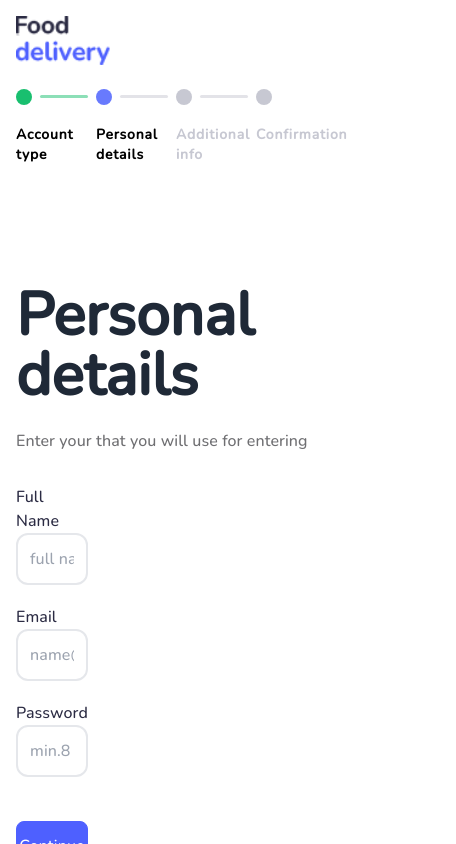
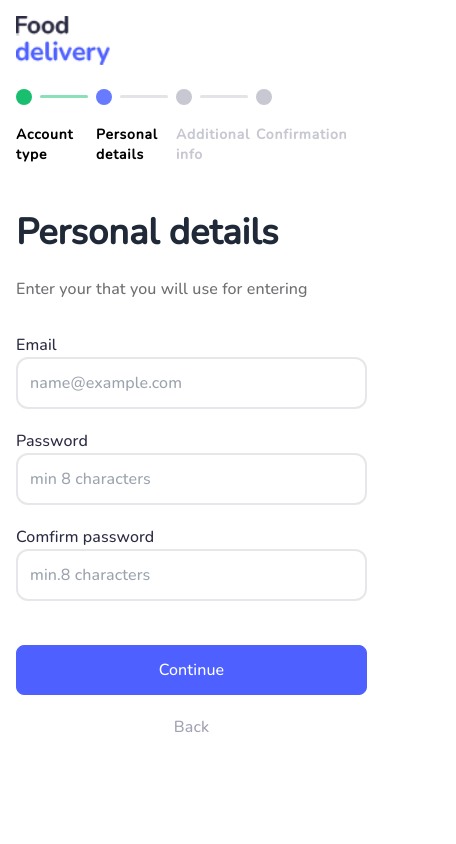
Before and after one commit to N-Mehroj/food-delivery, a Vue app: page /register in a window 390 px wide. Both pictures are taken after a click on the button "Continue". Shown: the top 844 px of the page, 456 px wide, since content can reach past the window. Built offline with nearby package versions, Linux system fonts and the light colour scheme; no server answers; some icons are missing.

Commit message:
feat: add singup responsive second  page

```diff
--- a/src/views/SignUpView.vue
+++ b/src/views/SignUpView.vue
@@ -1,6 +1,6 @@
 <template>
   <div
-    class="grid lg:grid-cols-1 xl:grid-cols-12 2xl:grid-cols-12 w-full px-4 sm:px-10 md:px-0"
+    class="grid lg:grid-cols-1 xl:grid-cols-12 2xl:grid-cols-12 w-full px-4 sm:px-10 md:px-0 h-screen"
   >
     <div
       class="overflow-hidden bg-[#687AFD] hidden md:flex md:h-[350px] xl:h-auto md:pl-10 xl:col-span-5 relative"
@@ -22,7 +22,7 @@
       <img
         :src="signImg"
         alt=""
-        class="rounded-xl absolute left-[54%] top-[-320px] xl:top-[70%] xl:left-[-15%] w-[850px] rotate-15 xl:rotate-[20deg]"
+        class="rounded-xl absolute left-[54%] top-[-320px] xl:top-[70%] xl:left-[-15%] w-[850px] rotate-[-15deg] xl:rotate-[20deg]"
       />
     </div>
     <div class="mt-4 md:pl-10 xl:col-span-7 xl:mr-10 xl:ml-16 2xl:pr-15">
@@ -132,7 +132,7 @@
           <p class="text-[#6f6f72] mt-4">
             Register to create your restaurant or personal account
           </p>
-          <div class="flex flex-wrap md:mt-6 justify-between">
+          <div class="flex flex-wrap md:mt-6 justify-between 2xl:max-w-xl">
             <div
               @click="type(true)"
               :class="[{ 'border-[#4E60FF] bg-[#F3F4FF]': typeName }]"
@@ -191,41 +191,50 @@
         </div>
 
         <div
-          class="mt-28 bloc"
+          class="mt-10 bloc"
           :class="[{ 'steps hidden': step > 2 }, { hidden: step != 2 }]"
         >
-          <div class="inline-block pr-32">
-            <h1 class="text-6xl">Personal details</h1>
+          <div class="inline-block xl:pr-32">
+            <h1 class="md:text-6xl text-4xl">Personal details</h1>
             <p class="text-[#6f6f72] mt-4">
               Enter your that you will use for entering
             </p>
-            <form @submit.prevent class="mt-7 pr-60">
-              <label>Full Name</label>
+            <form @submit.prevent class="mt-7 w-full xl:w-[360px]">
+              <div class="w-[90vw] xl:w-full">
+                <label>Email</label>
                 <Input
                   type="text"
-                placeholder="full name"
+                  placeholder="name@example.com"
                   :value="fullName"
                   @input="fullName = $event.target.value"
                 />
-              <label>Email</label>
+              </div>
+              <div class="md:flex xl:block justify-between">
+                <div class="w-[90vw] md:w-[43vw] xl:w-full">
+                  <label>Password</label>
                   <Input
-                type="email"
-                placeholder="name@exmple.com"
+                    type="password"
+                    placeholder="min 8 characters"
                     :value="email"
                     @input="email = $event.target.value"
                   />
-              <label>Password</label>
+                </div>
+                <div class="w-[90vw] md:w-[43vw] xl:w-full">
+                  <label> Comfirm password</label>
                   <Input
                     type="password"
                     placeholder="min.8 characters"
                     :value="password"
                     @input="password = $event.target.value"
                   />
+                </div>
+              </div>
 
+              <div class="md:flex xl:block md:items-center md:flex-row-reverse">
                 <button
                   @click="onSubmit(2)"
                   type="submit"
-                class="hover:text-[#4E60FF] w-full bg-[#4E60FF] mt-6 text-white py-3 rounded-lg hover:bg-white border transition-colors border-[#4E60FF]"
+                  class="hover:text-[#4E60FF] w-full md:w-[200px] xl:w-full bg-[#4E60FF] mt-6 md:ml-10 xl:ml-0 text-white py-3 rounded-lg hover:bg-white border transition-colors border-[#4E60FF]"
                 >
                   Continue
                 </button>
@@ -235,19 +244,19 @@
                 >
                   Back
                 </p>
+              </div>
             </form>
           </div>
         </div>
         <div
-          class="mt-28 bloc"
+          class="mt-10 bloc"
           :class="[{ 'steps hidden': step > 3 }, { hidden: step != 3 }]"
         >
-          <div class="pr-32">
-            <h1 class="text-6xl">Additional info</h1>
-            <p class="text-[#6f6f72] mt-4">
-              Enter your additional information (*is't recommend)
-            </p>
-            <form @submit.prevent class="mt-7 pr-60">
+          <div class="xl:pr-32">
+            <h1 class="md:text-6xl text-4xl">Additional info</h1>
+            <p class="text-[#6f6f72] mt-4">Enter your additional information</p>
+            <form @submit.prevent class="mt-7 w-full xl:w-[360px]">
+              <div class="w-[90vw] xl:w-full">
                 <label>Phone number</label>
                 <Input
                   type=""
@@ -255,6 +264,7 @@
                   :value="phone"
                   @input="phone = $event.target.value"
                 />
+              </div>
               <div class="flex items-center">
                 <input
                   type="checkbox"
@@ -264,10 +274,13 @@
                   >Turn on 2 authentification</label
                 >
               </div>
+              <div
+                class="md:flex md:mr-[5vw] xl:mr-0 xl:block md:items-center md:flex-row-reverse"
+              >
                 <button
                   @click="onSubmitPhone(3)"
                   type="submit"
-                class="hover:text-[#4E60FF] w-full bg-bl mt-6 text-white py-3 rounded-lg hover:bg-white border transition-colors border-[#4E60FF]"
+                  class="hover:text-[#4E60FF] w-full md:w-[200px] xl:w-full bg-[#4E60FF] mt-6 md:ml-10 xl:ml-0 text-white py-3 rounded-lg hover:bg-white border transition-colors border-[#4E60FF]"
                 >
                   Continue
                 </button>
@@ -277,11 +290,12 @@
                 >
                   Back
                 </p>
+              </div>
             </form>
           </div>
         </div>
         <div
-          class="mt-28 pr-48 bloc"
+          class="mt-10 bloc"
           :class="[{ 'steps hidden': step > 4 }, { hidden: step != 4 }]"
         >
           <div class="success-checkmark">
```
Lines whose indentation alone changed are shown as unchanged.
